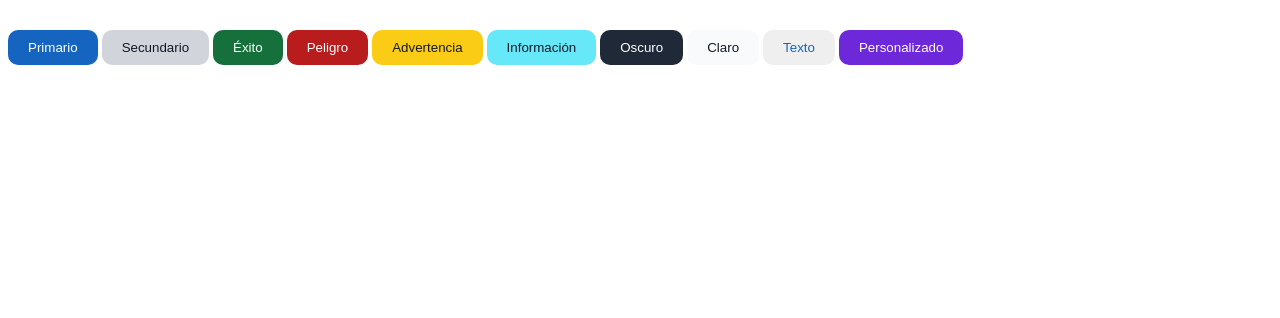
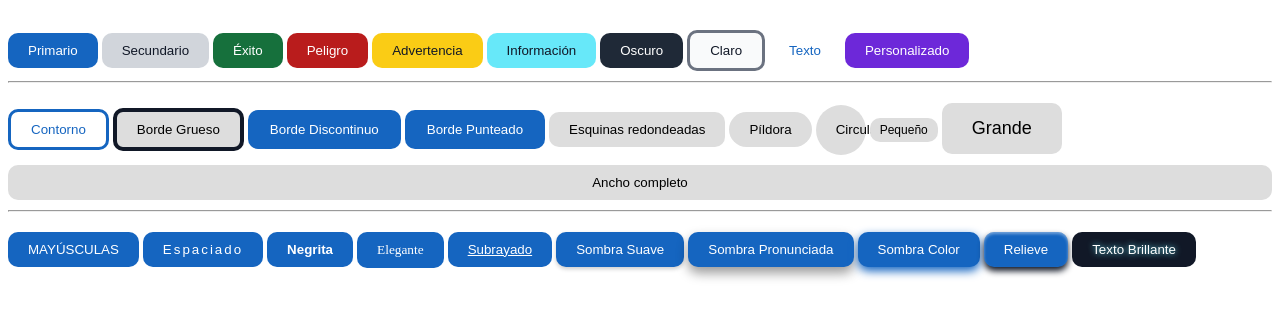
Before and after one commit to ArleyTk/botones, a plain HTML site: page index.html in a window 1280 px wide. Drawn offline with Linux system fonts and the light colour scheme.

Commit message:
feat: 30 botones

```diff
--- a/index.html
+++ b/index.html
@@ -20,7 +20,32 @@
         <button type="button" class="btn btn-light">Claro</button>
         <button type="button" class="btn btn-text">Texto</button>
         <button type="button" class="btn btn-custom">Personalizado</button>
-
+    </section>
+    <hr>
+    <section class="categoria2">
+        <button type="button" class="btn btn-outline">Contorno</button>
+        <button type="button" class="btn btn-border-thick">Borde Grueso</button>
+        <button type="button" class="btn btn-border-dashed">Borde Discontinuo</button>
+        <button type="button" class="btn btn-border-dotted">Borde Punteado</button>
+        <button type="button" class="btn btn-rounded">Esquinas redondeadas</button>
+        <button type="button" class="btn btn-pill">Píldora</button>
+        <button type="button" class="btn btn-circle">Circular</button>
+        <button type="button" class="btn btn-small">Pequeño</button>
+        <button type="button" class="btn btn-large">Grande</button>
+        <button type="button" class="btn btn-full">Ancho completo</button>
+    </section>
+    <hr>
+    <section class="categoria3">
+        <button type="button" class="btn btn-primary btn-uppercase">Mayúsculas</button>
+        <button type="button" class="btn btn-primary btn-spaced">Espaciado</button>
+        <button type="button" class="btn btn-primary btn-bold">Negrita</button>
+        <button type="button" class="btn btn-primary btn-elegant">Elegante</button>
+        <button type="button" class="btn btn-primary btn-underline">Subrayado</button>
+        <button type="button" class="btn btn-primary btn-shadow-soft">Sombra Suave</button>
+        <button type="button" class="btn btn-primary btn-shadow-strong">Sombra Pronunciada</button>
+        <button type="button" class="btn btn-primary btn-shadow-color">Sombra Color</button>
+        <button type="button" class="btn btn-primary btn-relief">Relieve</button>
+        <button type="button" class="btn btn-text-glow">Texto Brillante</button>
     </section>
 
 </body>
--- a/style.css
+++ b/style.css
@@ -6,56 +6,155 @@
 .btn {
     font-family: sans-serif;
     border: none;
-    padding: 10px 20px 10px 20px;
-    border-radius: 10px
+    padding: 10px 20px;
+    border-radius: 10px;
+    cursor: pointer;
+    background-color: #ddd;
 }
 
 .btn-primary {
     background-color: #1565c0;
-    color: #fff
+    color: #fff;
 }
 
 .btn-secondary {
     background-color: #D1D5DB;
-    color: #111827
+    color: #111827;
 }
 
 .btn-success {
     background-color: #16703C;
-    color: #fff
+    color: #fff;
 }
 
 .btn-danger {
     background-color: #B91C1C;
-    color: #fff
+    color: #fff;
 }
 
 .btn-warning {
     background-color: #FACC15;
-    color: #111827
+    color: #111827;
 }
 
 .btn-info {
     background-color: #67E8F9;
-    color: #111827
+    color: #111827;
 }
 
 .btn-dark {
     background-color: #1F2937;
-    color: #FFFFFF
+    color: #FFFFFF;
 }
 
 .btn-light {
     background-color: #F9FAFB;
     color: #111827;
-    border-color: #6B7280 solid;
+    border: #6B7280 solid;
 }
 
 .btn-text {
-    color: #1565C0
+    background-color: transparent;
+    color: #1565C0;
 }
 
 .btn-custom {
     background-color: #6D28D9;
-    color: #fff
+    color: #fff;
 }
+
+.btn-outline {
+    background-color: transparent;
+    border: #1565C0 solid;
+    color: #1565C0;
+}
+
+.btn-border-thick {
+    border: 4px #111827 solid;
+}
+
+.btn-border-dashed {
+    border: 2px dashed #1565C0;
+    background-color: #1565C0;
+    color: #fff;
+}
+
+.btn-border-dotted {
+    border: 2px dotted #1565C0;
+    background-color: #1565C0;
+    color: #fff;
+}
+
+.btn-rounded {
+    border-radius: 10px;
+}
+
+.btn-pill {
+    border-radius: 100px;
+}
+
+.btn-circle {
+    width: 50px;
+    height: 50px;
+    border-radius: 50%;
+}
+
+.btn-small {
+    padding: 5px 10px;
+    font-size: 12px;
+}
+
+.btn-large {
+    padding: 15px 30px;
+    font-size: 18px;
+}
+
+.btn-full {
+    width: 100%;
+}
+
+.btn-uppercase {
+    text-transform: uppercase;
+}
+
+.btn-spaced {
+    letter-spacing: 2px;
+}
+
+.btn-bold {
+    font-weight: bold;
+}
+
+.btn-elegant {
+    font-family: serif;
+}
+
+.btn-underline {
+    text-decoration: underline;
+}
+
+.btn-shadow-soft {
+    box-shadow: 0 2px 4px rgba(0, 0, 0, 0.2);
+}
+
+.btn-shadow-strong {
+    box-shadow: 0 6px 12px rgba(0, 0, 0, 0.4);
+}
+
+.btn-shadow-color {
+    background-color: #1565C0;
+    color: #fff;
+    box-shadow: 0 4px 10px #1565C0;
+}
+
+.btn-relief {
+    background-color: #1565C0;
+    color: #fff;
+    box-shadow: inset 0 2px 3px rgba(255, 255, 255, 0.4), 0 4px 6px #111827;
+}
+
+.btn-text-glow {
+    background-color: #111827;
+    color: #fff;
+    text-shadow: 0 0 6px #67E8F9;
+}
```
